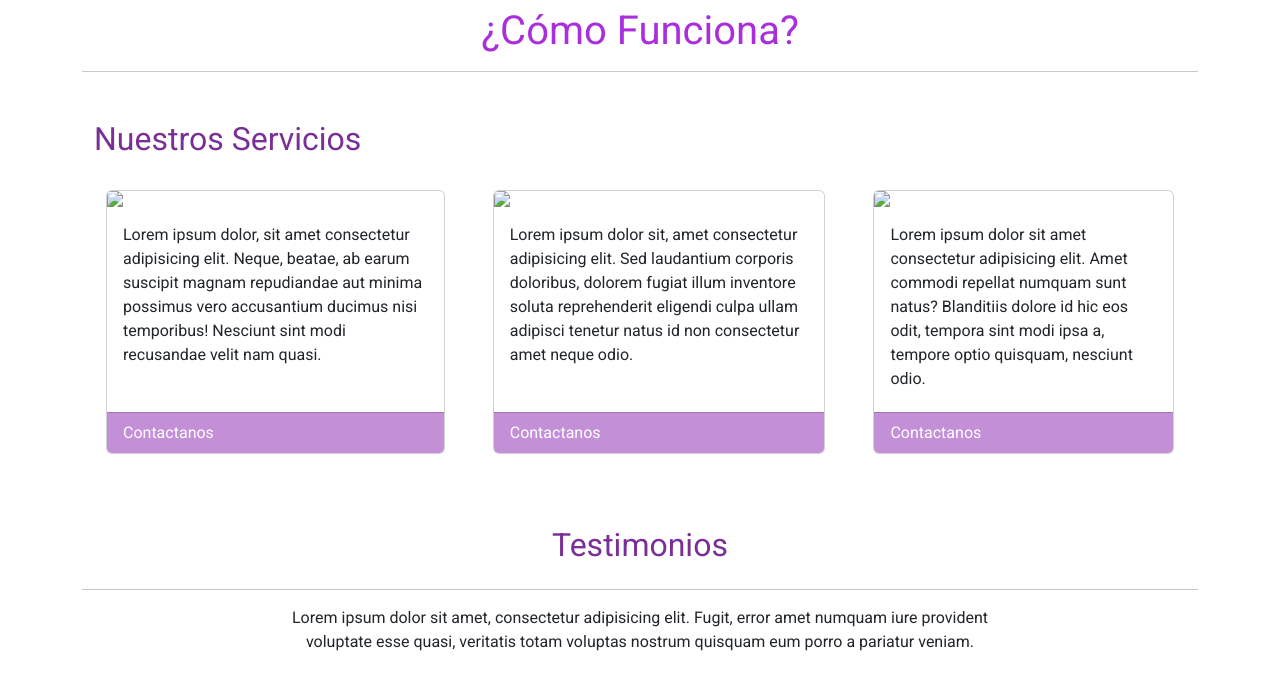
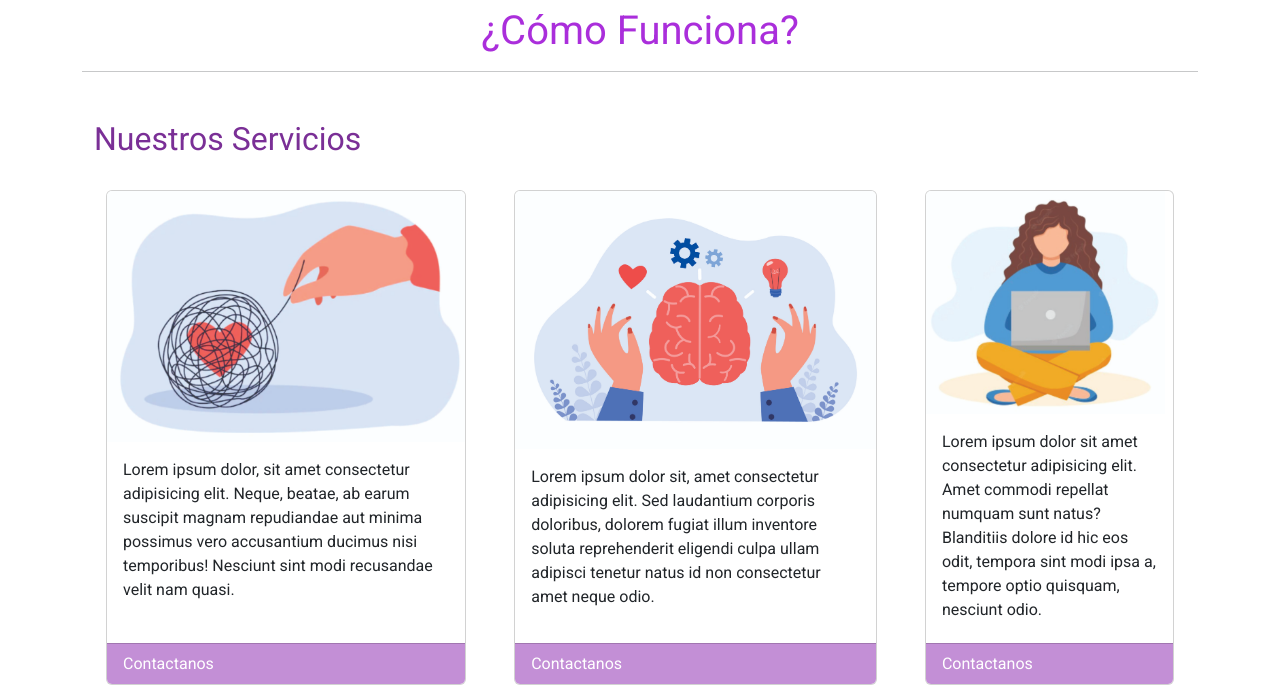
Before and after one commit to ConsuMG/PF-GonzalezConsuelo, a plain HTML site: page Pages/Como Funciona.html in a window 1280 px wide. Shown: the part 73-772 px from the top of the page. Drawn offline with Linux system fonts and the light colour scheme.

Commit message:
correcion ruta imagenes_servicios

```diff
--- a/Pages/Como Funciona.html
+++ b/Pages/Como Funciona.html
@@ -118,7 +118,7 @@
           id="card__servicios"
         >
           <div class="card m-4" style="">
-            <img src="IMG/Img_1.jpg" class="card-img-top img-fluid" />
+            <img src="../IMG/Img_1.jpg" class="card-img-top img-fluid" />
 
             <div class="card-body h-100">
               <p class="card-text">
@@ -135,7 +135,7 @@
             </div>
           </div>
           <div class="card m-4" style="">
-            <img src="IMG/img_2.jpg" class="card-img-top img-fluid" />
+            <img src="../IMG/img_2.jpg" class="card-img-top img-fluid" />
 
             <div class="card-body h-100">
               <p class="card-text">
@@ -152,7 +152,10 @@
             </div>
           </div>
           <div class="card m-4" style="">
-            <img src="IMG/img_3.jpg" class="card-img-top img-fluid p-6 pe-2" />
+            <img
+              src="../IMG/img_3.jpg"
+              class="card-img-top img-fluid p-6 pe-2"
+            />
 
             <div class="card-body">
               <p class="card-text">
```
